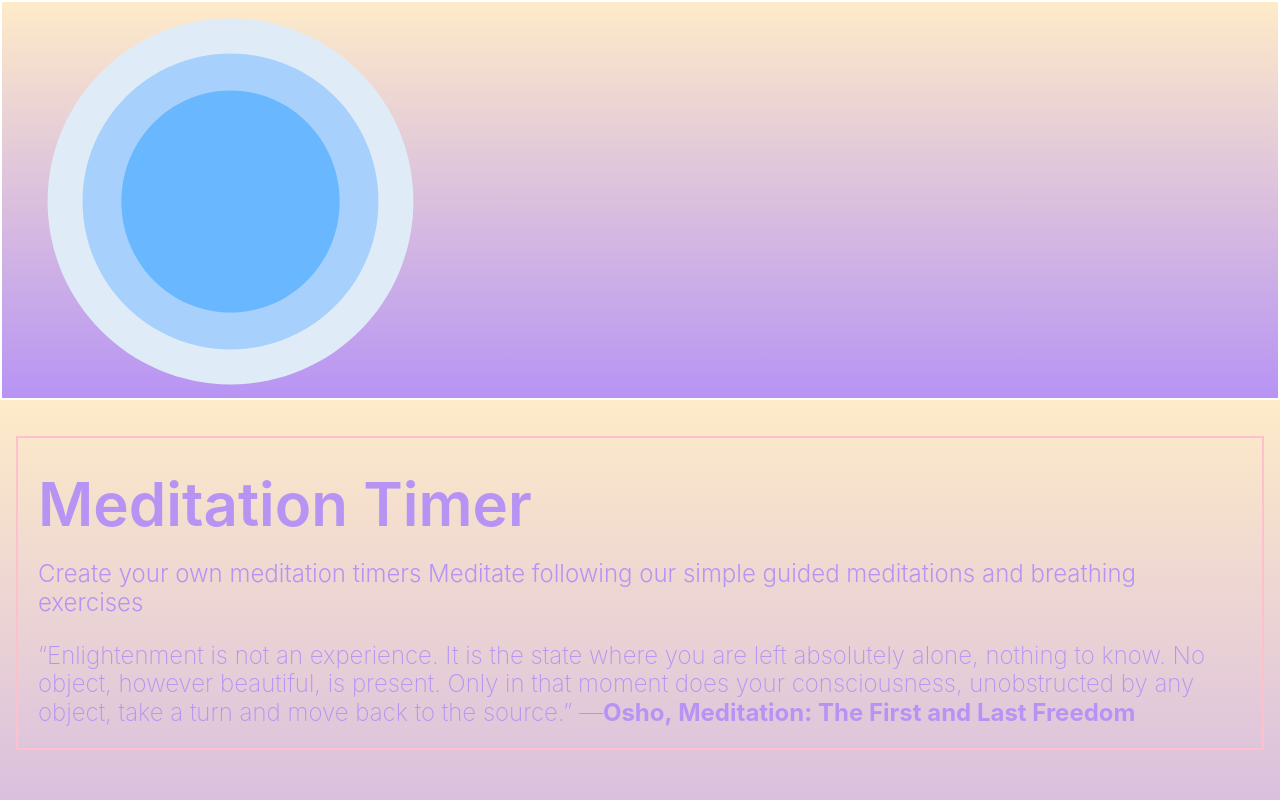
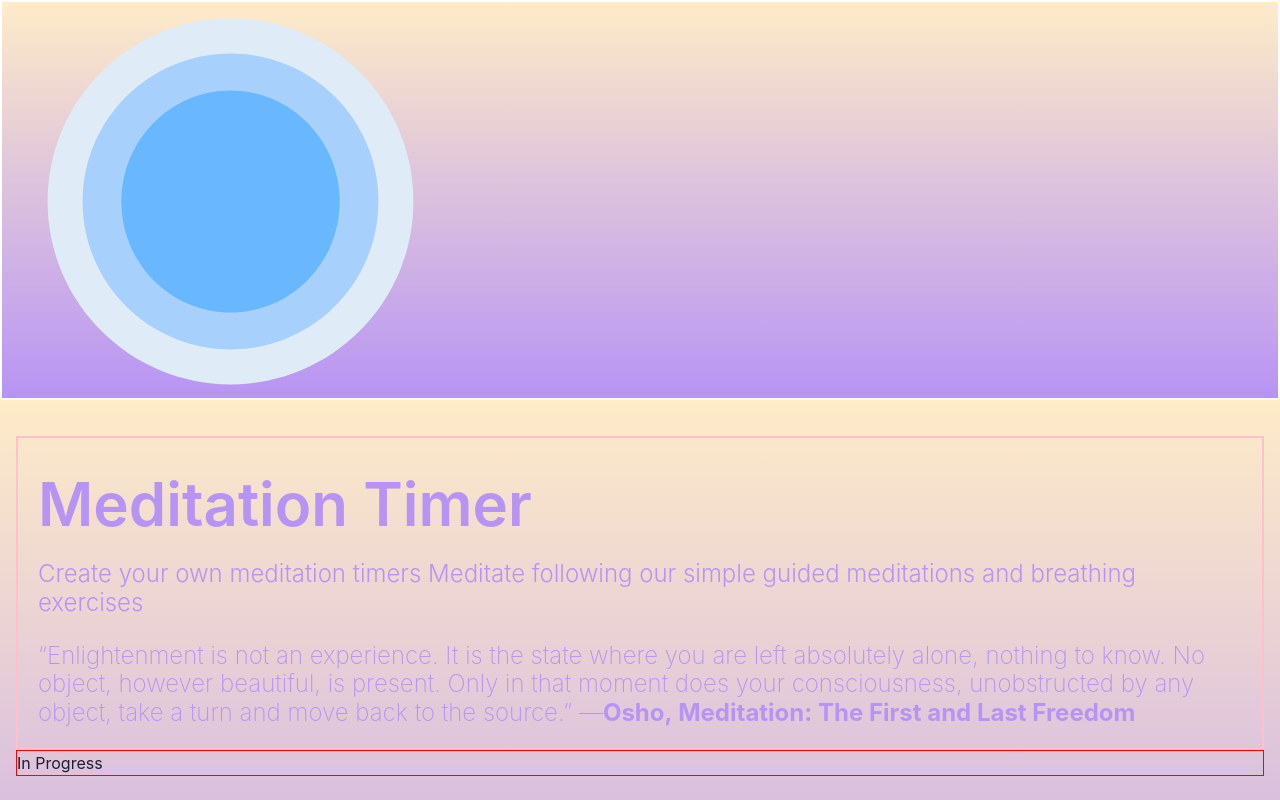
Before and after one commit to mateasportfolio/timer_, a React (Create React App) app: page / in a window 1280 px wide. Shown: the top 800 px of the page. Built offline with nearby package versions, Linux system fonts and the light colour scheme; a web font is replaced by a local one.

Commit message:
add border and text

```diff
--- a/src/components/Timer/Timer.jsx
+++ b/src/components/Timer/Timer.jsx
@@ -1,5 +1,5 @@
 import React, { useState, useEffect, useCallback } from "react";
-import { Button, Flex, Stack, Box, VStack } from "@chakra-ui/react";
+import { Button, Flex, Stack, Box, VStack, Text } from "@chakra-ui/react";
 
 export const Timer = () => {
   const [seconds, setSeconds] = useState(0);
@@ -39,6 +39,13 @@ export const Timer = () => {
     } else if (!isActive && seconds !== 0) {
       clearInterval(interval);
     }
+    // SYNTAX
+    // useEffect(() => {
+    //   const timer = setTimeout(() => {
+    //     console.log('This will run after 1 second!')
+    //   }, 1000);
+    //   return () => clearTimeout(timer);
+    // }, []);
 
     return () => clearInterval(interval);
   }, [isActive, seconds, countDirection, countDown, countUp]);
@@ -46,6 +53,7 @@ export const Timer = () => {
   return (
     <>
       <>
+        <Text border="1px solid red">In Progress</Text>
         <Flex
           flexDirection={{ base: "column", md: "row" }}
           justifyContent="center"
```
